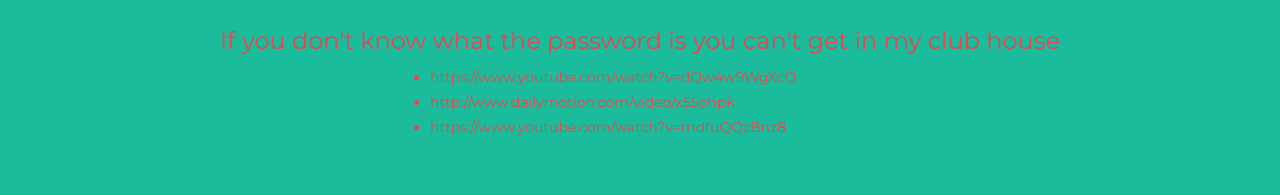
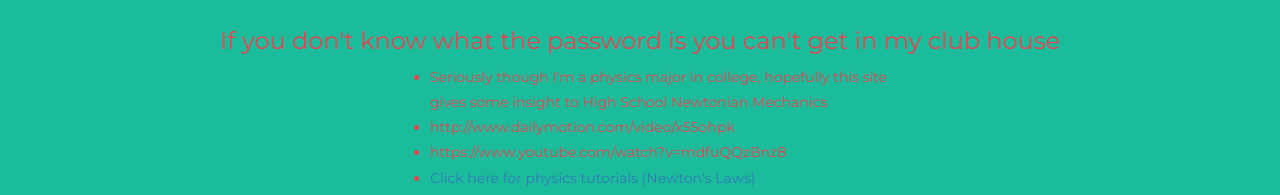
Before and after one commit to armins88/icyvapelizardking.github.io, a plain HTML site: page index.html in a window 1280 px wide. Shown: the part 609-804 px from the top of the page. Drawn offline with nearby package versions, Linux system fonts and the light colour scheme.

Commit message:
Update index.html

```diff
--- a/index.html
+++ b/index.html
@@ -90,9 +90,10 @@
   <p >
 
     <ul>
-      <li>https://www.youtube.com/watch?v=dQw4w9WgXcQ </li>
+      <li>Seriously though I'm a physics major in college, hopefully this site gives some insight to High School Newtonian Mechanics</li>
       <li>http://www.dailymotion.com/video/x55ohpk</li>
       <li> https://www.youtube.com/watch?v=mdfuQQzBnz8</li>
+      <li> <a href="https://www.youtube.com/watch?v=dQw4w9WgXcQ"> Click here for physics tutorials (Newton's Laws)</a>
     </ul>
   </p>
   </div>
```
